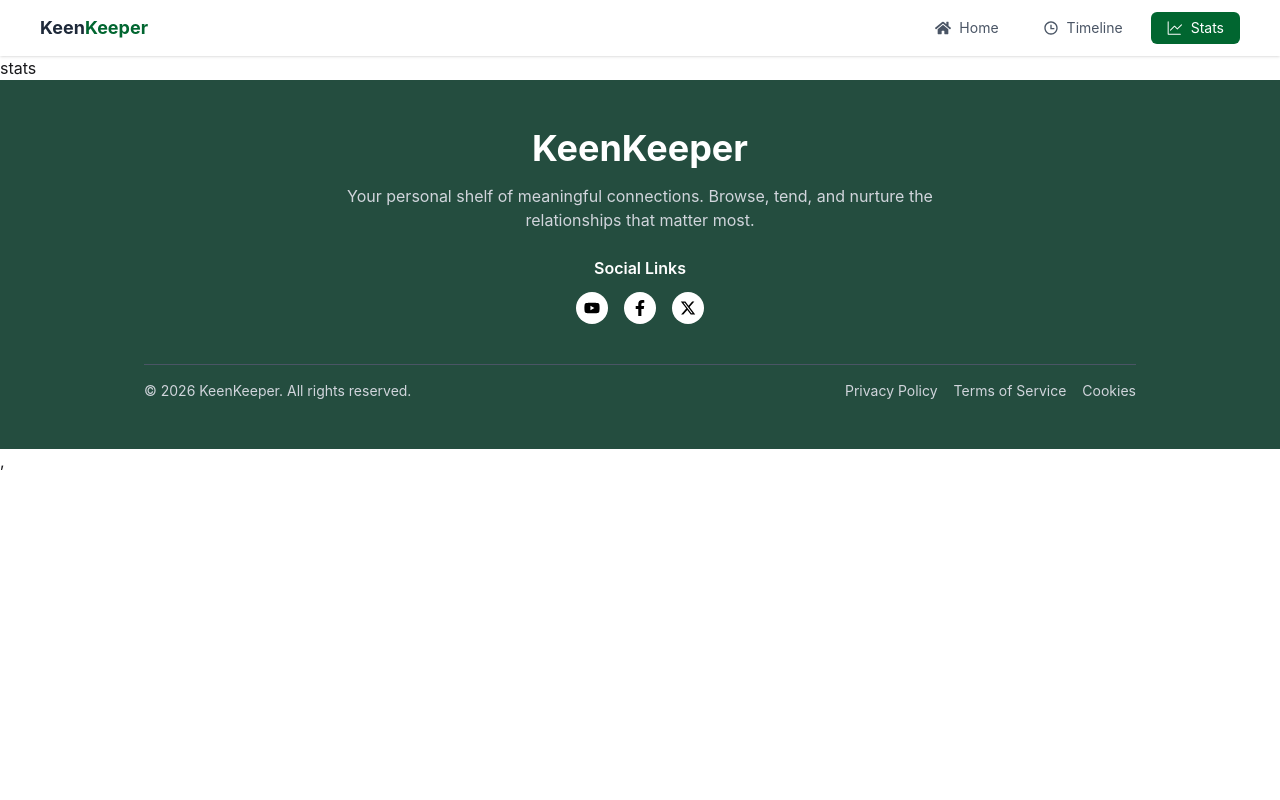
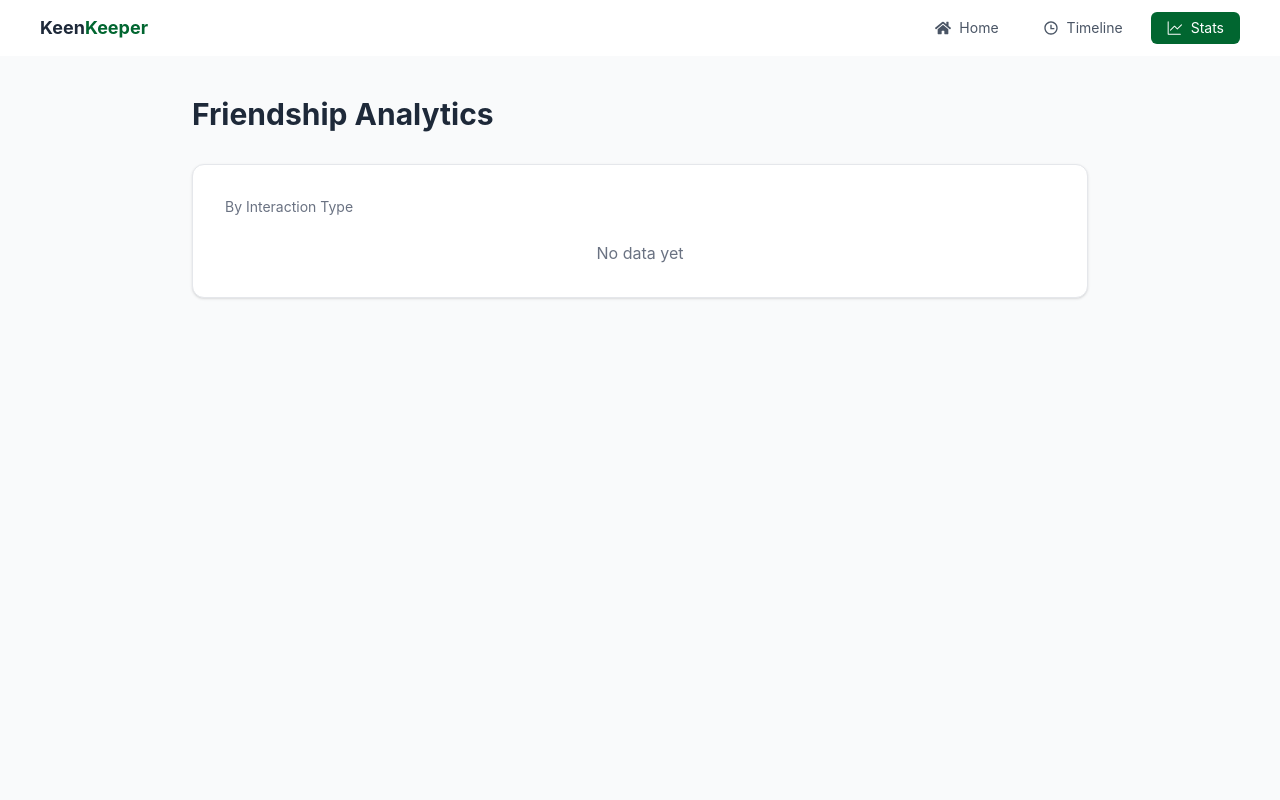
Before and after one commit to nibirshahriar/Keen-Keeper-A7, a React (Vite) app: page /stats in a window 1280 px wide. Shown: the top 800 px of the page. Built offline with nearby package versions, Linux system fonts and the light colour scheme.

Commit message:
added stats

```diff
--- a/package.json
+++ b/package.json
@@ -17,6 +17,7 @@
     "react-router": "^7.14.1",
     "react-spinners": "^0.17.0",
     "react-toastify": "^11.0.5",
+    "recharts": "^3.8.1",
     "tailwindcss": "^4.2.2"
   },
   "devDependencies": {
--- a/src/Pages/Dashboard/Stats.jsx
+++ b/src/Pages/Dashboard/Stats.jsx
@@ -1,11 +1,52 @@
-import React from 'react';
+import React, { useContext } from "react";
+import { Legend, Pie, PieChart, Tooltip } from "recharts";
+import { FriendsContext } from "../../context/FriendsContext";
 
 const Stats = () => {
-    return (
-        <div>
-            stats
+  const { extFriends } = useContext(FriendsContext);
+
+  const callCount = extFriends.filter((item) => item.action === "Call").length;
+  const textCount = extFriends.filter((item) => item.action === "Text").length;
+  const videoCount = extFriends.filter(
+    (item) => item.action === "Video",
+  ).length;
+
+  const data = [
+    { name: "Text", value: textCount, fill: "#7c3aed" },
+    { name: "Call", value: callCount, fill: "#1f4d3b" },
+    { name: "Video", value: videoCount, fill: "#22c55e" },
+  ];
+
+  return (
+    <div className="px-4 bg-gray-50 py-10 min-h-screen">
+      <div className="max-w-4xl mx-auto">
+        <h2 className="font-bold text-3xl mb-8 text-gray-800">
+          Friendship Analytics
+        </h2>
+
+        <div className="p-8 rounded-xl border border-gray-200 bg-white shadow-sm">
+          <h3 className="text-sm text-gray-500 mb-6">By Interaction Type</h3>
+
+          {extFriends.length === 0 ? (
+            <p className="text-center text-gray-500">No data yet</p>
+          ) : (
+            <PieChart width={300} height={300} style={{ margin: "auto" }}>
+              <Pie
+                data={data}
+                innerRadius={70}
+                outerRadius={100}
+                paddingAngle={6}
+                cornerRadius={10}
+                dataKey="value"
+              />
+              <Tooltip />
+              <Legend />
+            </PieChart>
+          )}
         </div>
-    );
+      </div>
+    </div>
+  );
 };
 
 export default Stats;
```
Also changed, not shown: 2 other files (tests, documents, lock files or other folders).
